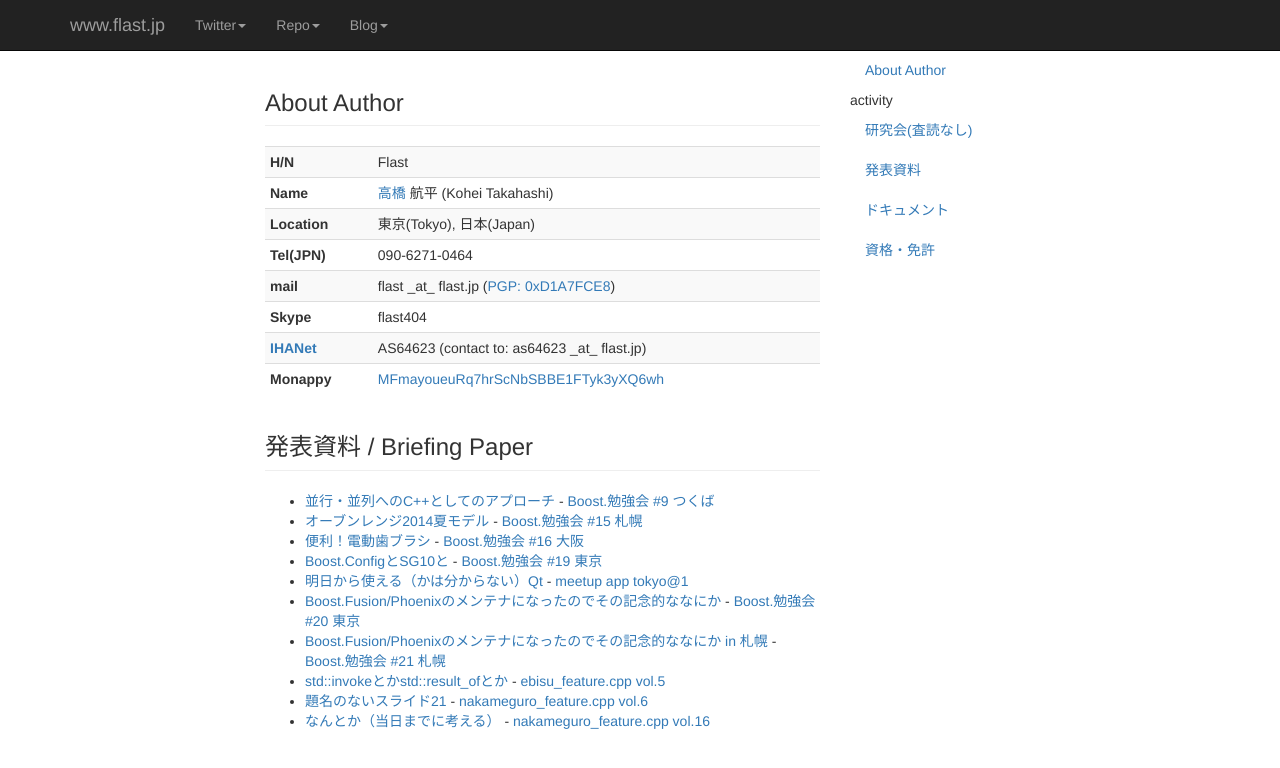
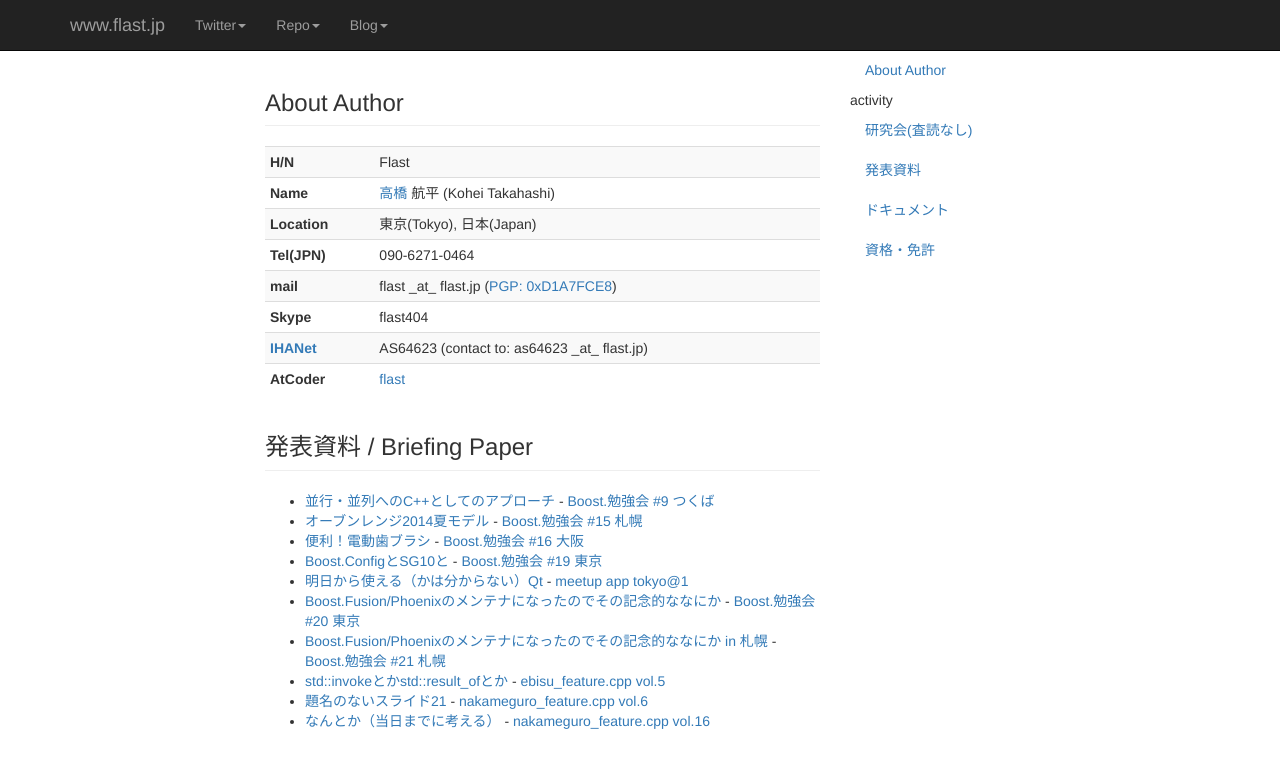
Before and after one commit to Flast/flast.github.io, a plain HTML site: page index.html in a window 1280 px wide. Shown: the top 768 px of the page. Drawn offline with nearby package versions, Linux system fonts and the light colour scheme.

Commit message:
Added AdCoder profile
and removed monappy

```diff
--- a/index.html
+++ b/index.html
@@ -79,7 +79,7 @@
             <tr><th>mail</th><td>flast _at_ flast.jp (<a href="http://pgp.nic.ad.jp/pks/lookup?op=get&search=0xD1A7FCE8">PGP: 0xD1A7FCE8</a>)</td></tr>
             <tr><th>Skype</th><td>flast404</td></tr>
             <tr><th><a href="http://www.ihanet.info/">IHANet</a></th><td>AS64623 (contact to: as64623 _at_ flast.jp)</td></tr>
-            <tr><th>Monappy</th><td><a href="https://monappy.jp/u/Flast">MFmayoueuRq7hrScNbSBBE1FTyk3yXQ6wh</a></td></tr>
+            <tr><th>AtCoder</th><td><a href="https://atcoder.jp/users/flast">flast</a></td></tr>
           </table>
         </section>
 
```
